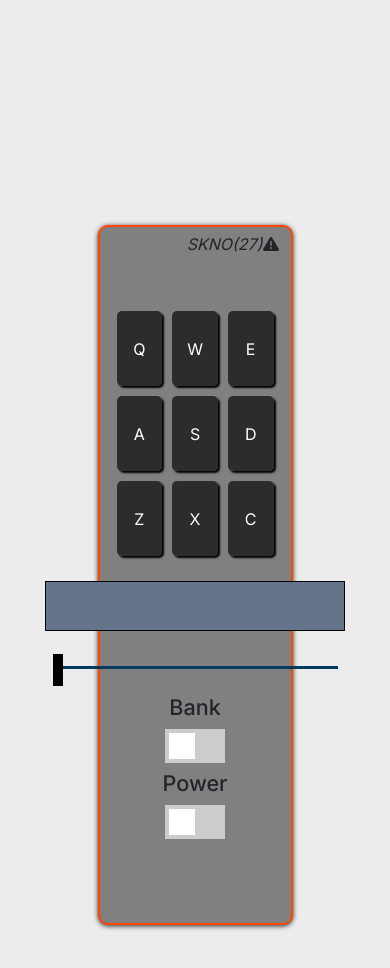
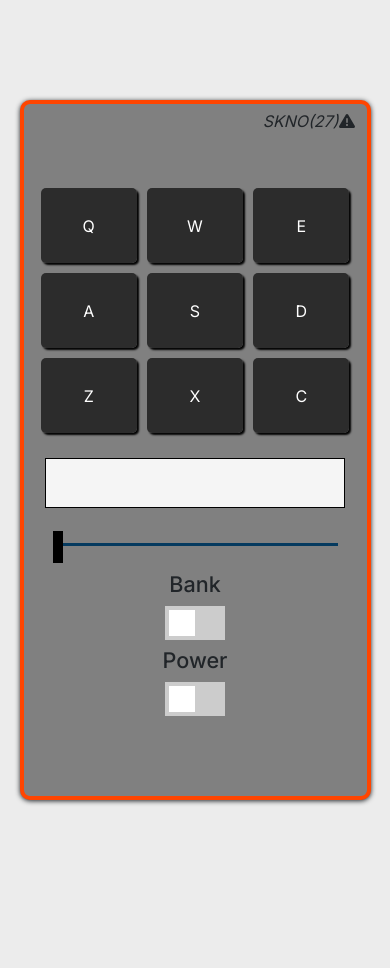
Before and after one commit to skno27/BeatMachine, a Next.js app in the folder beat-machine/: page / in a window 390 px wide. Shown: the top 968 px of the page. After the commit the page ends 844 px from the top, so only its background shows below. Built offline with nearby package versions, Linux system fonts and the light colour scheme.

Commit message:
thicker border, altering color scheme

```diff
--- a/beat-machine/src/app/globals.css
+++ b/beat-machine/src/app/globals.css
@@ -197,9 +197,10 @@ input:checked + .slider:before {
 @media (max-width: 800px) {
   .container {
     background-color: gray;
-    border: 2px solid orangered;
+    border: 4px solid orangered;
     height: 700px;
-    margin-bottom: 50px;
+    min-width: 90%;
+    margin: 100px auto auto auto;
   }
   #holster {
     flex-direction: column;
@@ -207,4 +208,8 @@ input:checked + .slider:before {
   #panel {
     flex-direction: column-reverse;
   }
+
+  .display {
+    background: whitesmoke;
+  }
 }
```
